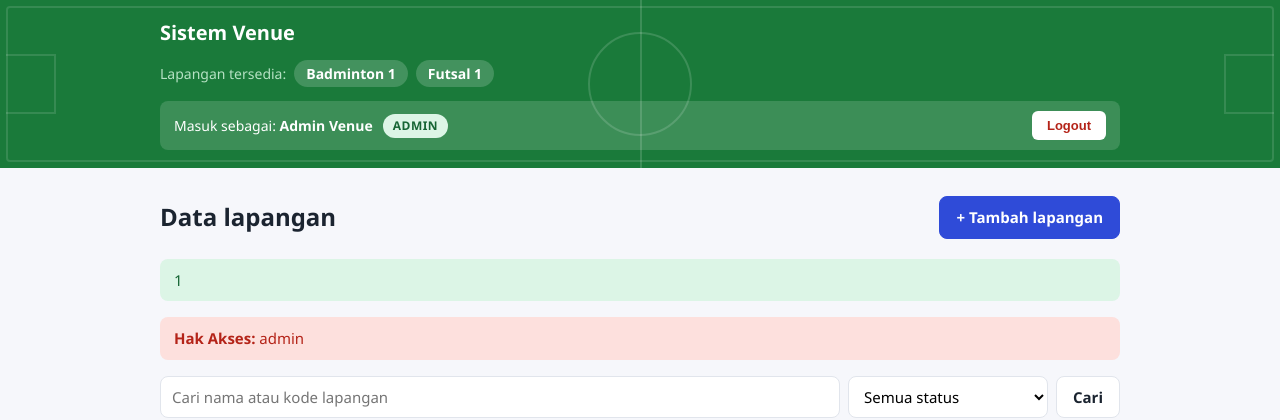
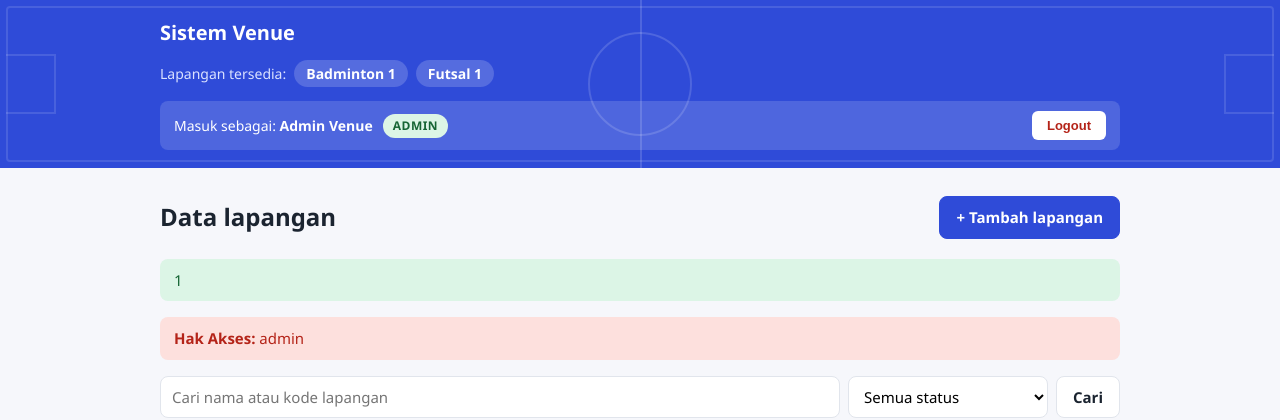
Before and after one commit to wildunsss/TUGAS-BESAR-WILDAN, a Laravel app: page /lapangan in a window 1280 px wide. Shown: the top 420 px of the page. Run offline with Laravel 12, Linux system fonts and the light colour scheme; a user stored in the database is signed in; data comes from the database, SQL or seed files in the repository.

Commit message:
projek tugas besar

```diff
--- a/projek laravel/public/style-crud.css
+++ b/projek laravel/public/style-crud.css
@@ -19,7 +19,7 @@ body {
 }
 
 .atas {
-  background: #1a7a3a;
+  background: var(--biru);
   color: #fff;
   position: relative;
   overflow: hidden;
@@ -102,7 +102,7 @@ body {
 
 .tersedia span {
   font-size: 14px;
-  color: #b6e2c4;
+  color: #dbe2ff;
 }
 
 .tersedia b {
--- a/projek modul 2/style.css
+++ b/projek modul 2/style.css
@@ -233,3 +233,4 @@ label {
     grid-template-columns: 1fr;
   }
 }
+/* styling modul 2 */
```
